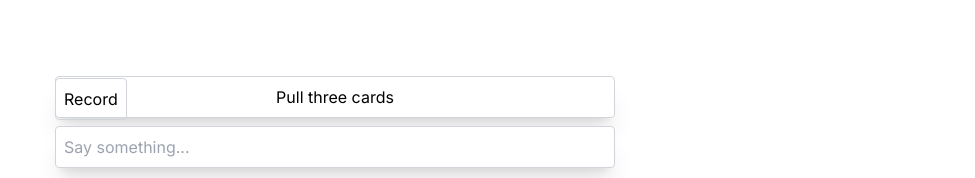
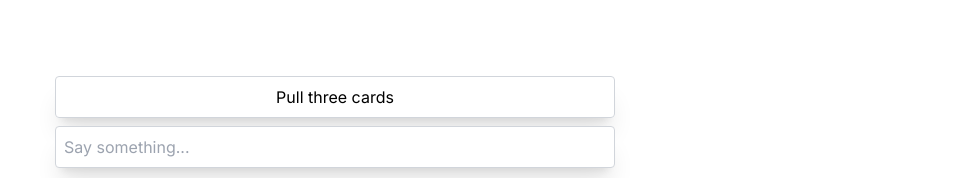
Before and after one commit to far0s/irmai, a Next.js app: page / in a window 1280 px wide. Shown: the part 592-770 px from the top of the page, without its empty margins (305-1280 px from the left). Built offline with nearby package versions, Linux system fonts and the light colour scheme.

Commit message:
Update page.tsx

```diff
--- a/app/page.tsx
+++ b/app/page.tsx
@@ -165,7 +165,7 @@ export default function Chat() {
         <option value="next obsession">Next obsession</option>
         <option value="dinner">Dinner</option>
       </select>
-      <Recorder />
+      {/* <Recorder /> */}
     </div>
   );
 }
```
